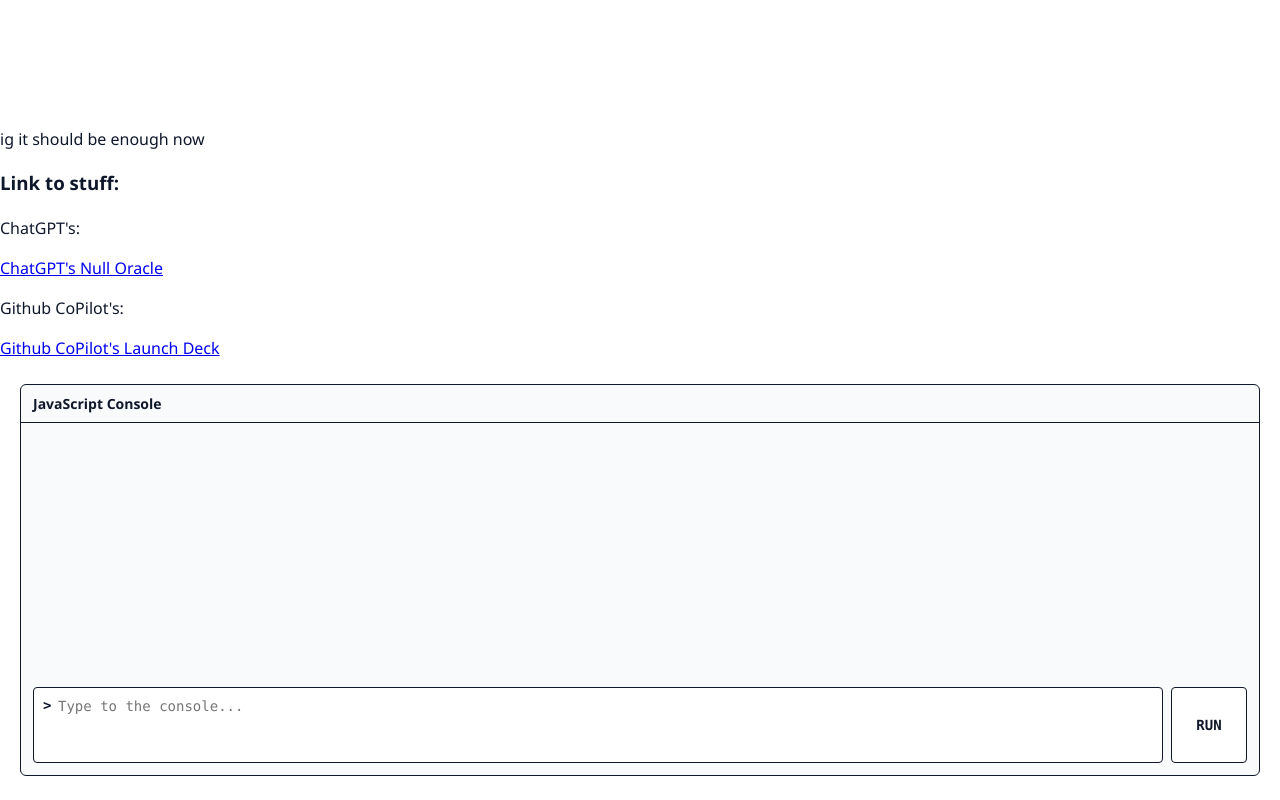
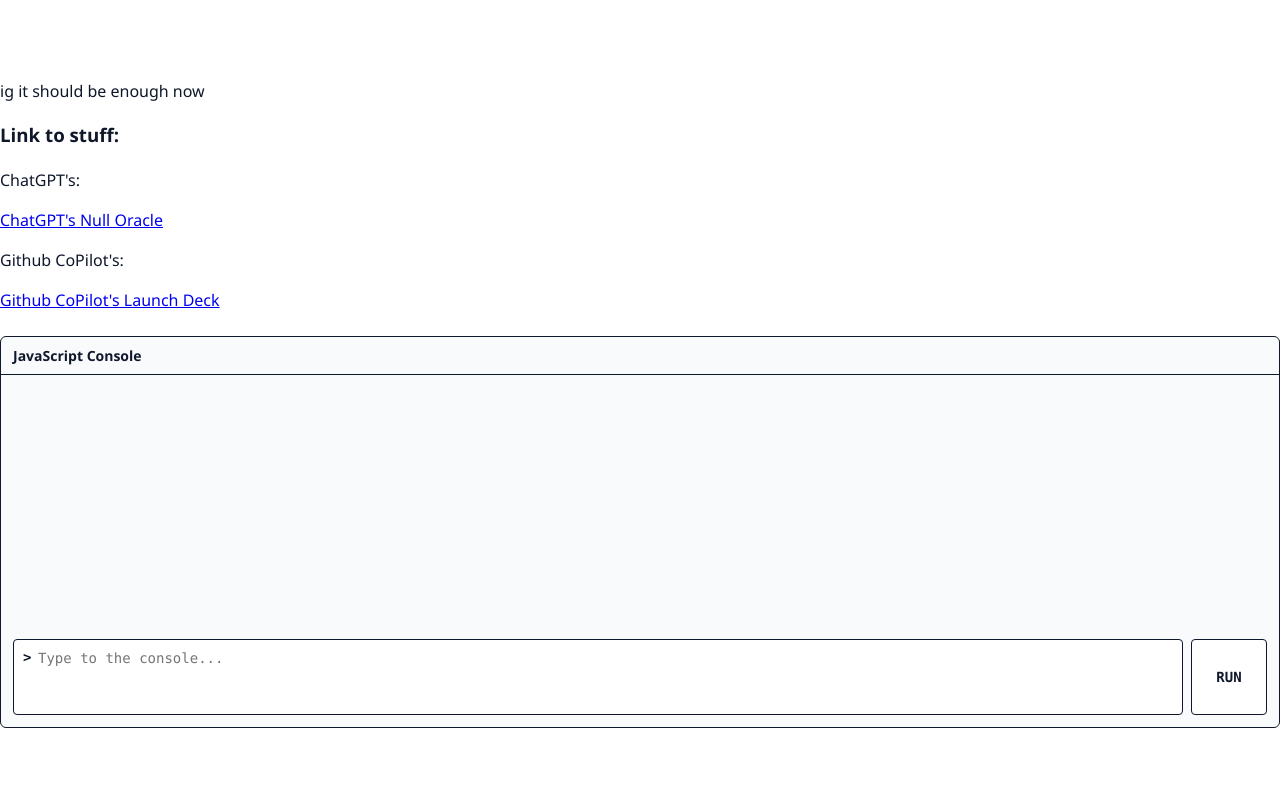
Before and after one commit to supercornball/super, a plain HTML site: page FrontPage/index.html in a window 1280 px wide. Shown: the part 1243-2043 px from the top of the page. After the commit the page ends 1971 px from the top, so only its background shows below. Drawn offline with Linux system fonts and the light colour scheme.

Commit message:
Adjust main padding and console box margin
Updated main content padding and console box margin.

```diff
--- a/FrontPage/style.css
+++ b/FrontPage/style.css
@@ -191,7 +191,7 @@ nav a:hover {
 /* Added: Main content styling. */
 main {
 	/* Added: Top padding to account for fixed header. */
-	padding-top: 48px;
+	padding-top: 48px 1.25rem 1.25rem;
 }
 
 /* copied from the same old code. i need to change stuff first, but for now i want to hop on hobloxx. */
@@ -199,7 +199,7 @@ main {
 
 /* Outer Console Box. */
 #console-box {
-	margin: 0 1.25rem 1.5rem;
+	margin: 0 0 0;
 	background-color: #f8fafc;
 	border: 1px solid #0f172a;
 	border-radius: 6px;
```
